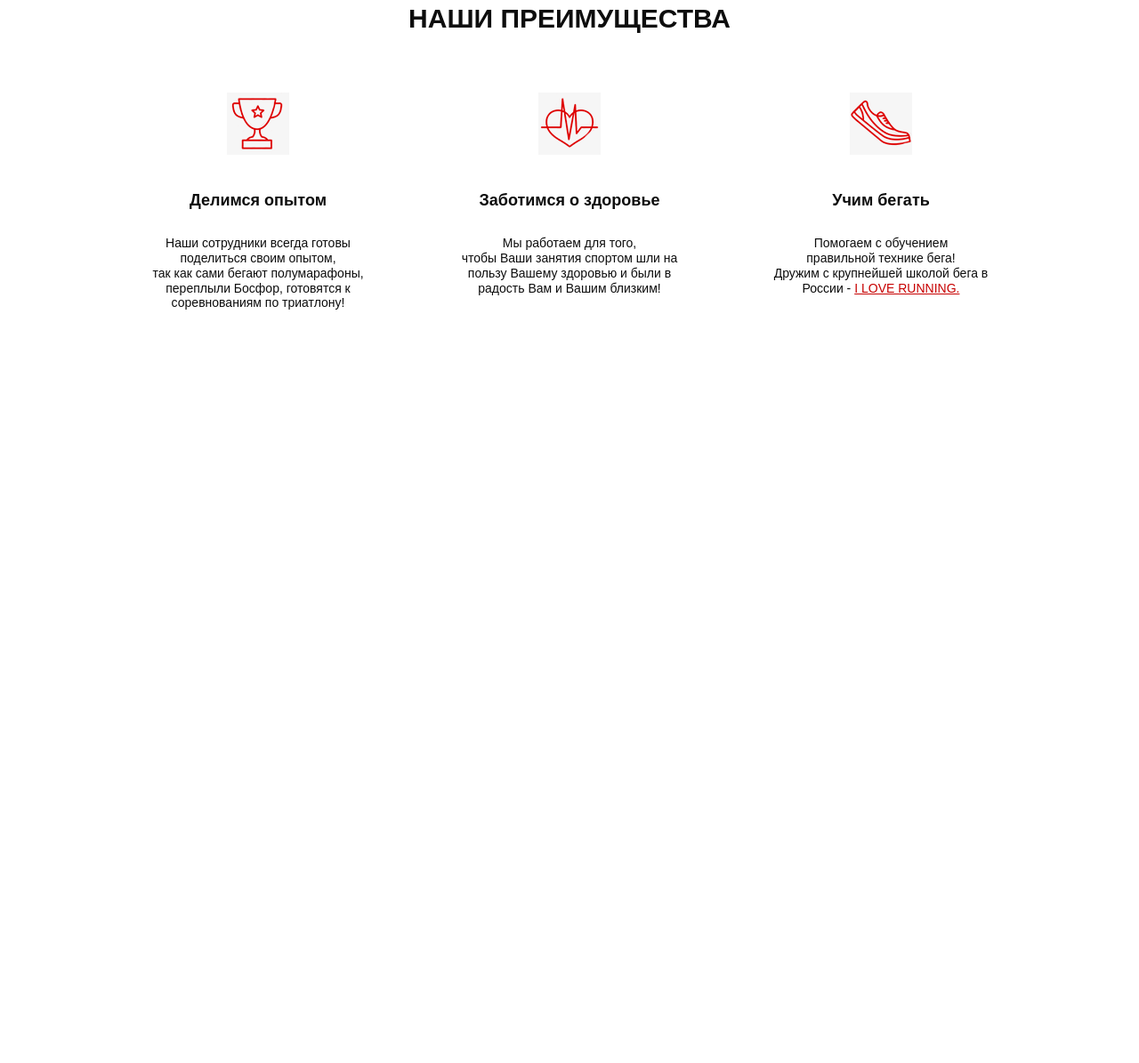
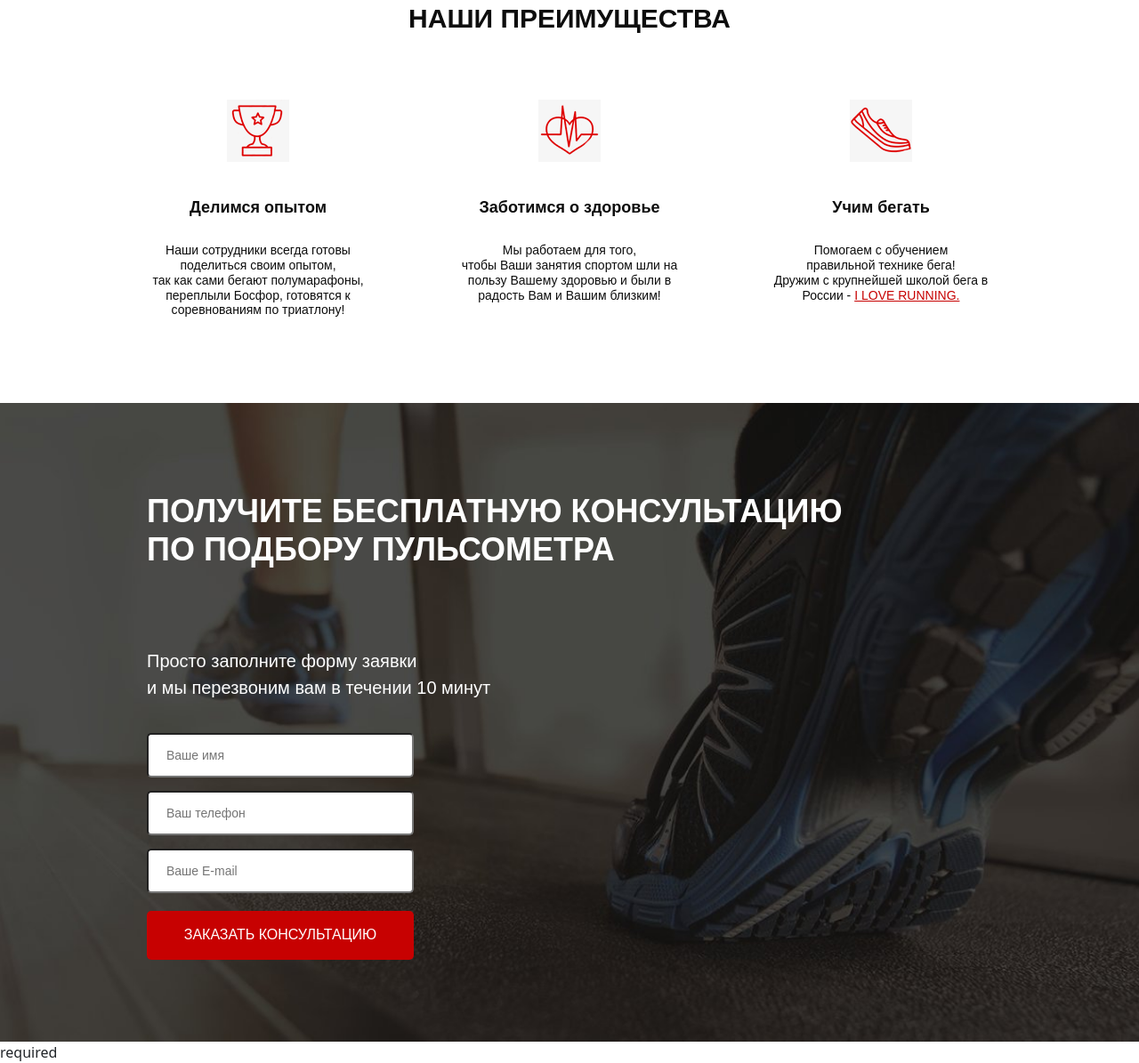
Before and after one commit to serjgrm/Pulsators, a website: page src/index.html in a window 1280 px wide. Shown: the part 751-1946 px from the top of the page at 89% size. Before the commit the page ends 1196 px from the top, so only its background shows below. Drawn offline with Linux system fonts and the light colour scheme.

Commit message:
Pulsator_50

```diff
--- a/src/index.html
+++ b/src/index.html
@@ -85,5 +85,24 @@
         </div>
     </div>
    </section>
+   <section class="consultation">
+    <div class="container">
+        <h2 class="title title_left">
+            Получите бесплатную консультацию <br>
+            по подбору пульсометра
+        </h2>
+        <div class="consultation__descr">
+            Просто заполните форму заявки <br>
+            и мы перезвоним вам в течении 10 минут
+        </div>
+        <form class="feed-form" action="#">
+                <input name="name" required placeholder="Ваше имя" type="text">
+                <input name="phone" required placeholder="Ваш телефон" type="number">
+                <input name="email" required placeholder="Ваше E-mail" type="email">
+                <button class="button button_submit">заказать кОНСУЛЬТАЦИЮ</button>
+        </form>
+    </div>
+   </section>
+    required
 </body>
 </html>
--- a/src/sass/blocks/_advantages.scss
+++ b/src/sass/blocks/_advantages.scss
@@ -9,13 +9,6 @@
         flex-direction: row;
         justify-content: space-between;
         margin-top: 65px;
-    }
-    .title{
-        font-size: 30px;
-        font-weight: 700;
-        color: #0d0d0d;
-        display: block;
-        margin: 0 auto;
     }
     .advantages__descr{
         height: 84px;
--- a/src/sass/blocks/_buttons.scss
+++ b/src/sass/blocks/_buttons.scss
@@ -14,4 +14,9 @@
         font-size: 16px;
         margin-top: 68px;
     }
+    &_submit{
+        width: 100%;
+        height: 55px;
+        font-size: 16px;
+    }
 }
--- /dev/null
+++ b/src/sass/blocks/_consultation.scss
@@ -0,0 +1,11 @@
+.consultation{
+    min-height: 680px;
+    padding: 100px 0 92px 0;
+    background: url('../img/bg2.jpg')center center/cover no-repeat;
+    &__descr{
+        font-size: 20px;
+        font-weight: 500;
+        color: #ffffff;
+        margin-top: 80px;
+    }
+}
--- /dev/null
+++ b/src/sass/blocks/_forms.scss
@@ -0,0 +1,19 @@
+.feed-form{
+    margin-top: 36px;
+    display: flex;
+    flex-direction: column;
+    width: 300px;
+    input{
+        height: 50px;
+        background-color: #ffffff;
+        border-radius: 5px;
+        margin-bottom: 15px;
+        padding: 0 20px;
+        font-size: 14px;
+        font-weight: 300;
+        color: #4b4b4b;
+        &:nth-child(3){
+            margin-bottom: 20px;
+        }
+    }
+}
--- a/src/sass/blocks/_promo.scss
+++ b/src/sass/blocks/_promo.scss
@@ -1,7 +1,7 @@
 .promo{
     min-height: 650px;
     padding: 24px 0 92px 0;
-    background:url(../../img/bg1.jpg)center center/cover no-repeat ;
+    background:url(../img/bg1.jpg)center center/cover no-repeat ;
     &__wrapper{
         display: flex;
         flex-direction: column;
--- /dev/null
+++ b/src/sass/blocks/_title.scss
@@ -0,0 +1,12 @@
+.title{
+    font-size: 30px;
+    font-weight: 700;
+    color: #0d0d0d;
+    text-align: center;
+    text-transform: uppercase;
+    &_left{
+        font-size: 36px;
+        color: #fff;
+        text-align: left;
+    }
+}
--- a/src/sass/style.scss
+++ b/src/sass/style.scss
@@ -14,3 +14,6 @@
 @import 'blocks/header';
 @import 'blocks/buttons';
 @import 'blocks/advantages';
+@import 'blocks/consultation';
+@import 'blocks/title';
+@import 'blocks/forms';
```
Also changed, not shown: src/css/style.min.css, 1 other file.
